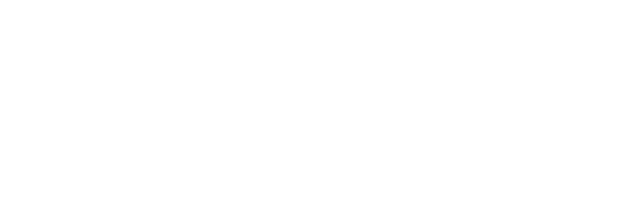
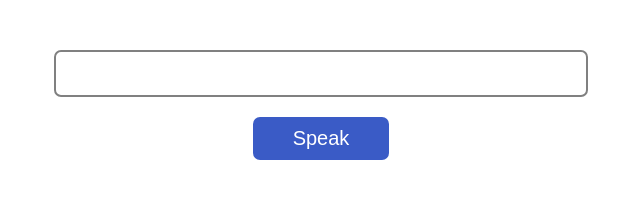
Before and after one commit to nitesh9109/text-to-speech, a plain HTML site: page index.html in a window 1280 px wide. Shown: the whole page, without its empty margins (319-959 px from the left). Drawn offline with Linux system fonts and the light colour scheme.

```diff
--- a/index.html
+++ b/index.html
@@ -1,12 +1,51 @@
 <!DOCTYPE html>
 <html lang="en">
-<head>
-    <meta charset="UTF-8">
-    <meta http-equiv="X-UA-Compatible" content="IE=edge">
-    <meta name="viewport" content="width=device-width, initial-scale=1.0">
+  <head>
+    <meta charset="UTF-8" />
+    <meta http-equiv="X-UA-Compatible" content="IE=edge" />
+    <meta name="viewport" content="width=device-width, initial-scale=1.0" />
     <title>Document</title>
-</head>
-<body>
+    <style>
+        #input{
+            width: 500px;
+            display: block;
+            margin: 50px auto;
+            margin-bottom: 20px;
+            padding: 10px 15px;
+            border-radius: 7px;
+            font-size: 20px;
+            border: 2px solid gray;
+            outline: none;
+        }
 
-</body>
+        #btn{
+            display: block;
+            margin: 0 auto;
+            padding: 10px 40px;
+            font-size: 20px;
+            background-color: rgb(58, 91, 198);
+            border: none;
+            border-radius: 7px;
+            color: white;
+            cursor: pointer;
+        }
+
+        #btn:hover{
+            background-color: rgb(40, 70, 171);
+        }
+    </style>
+  </head>
+  <body>
+    <input type="text" id="input" />
+    <input type="button" id="btn" value="Speak" />
+    <script>
+      let input = document.querySelector("#input");
+      let btn = document.querySelector("#btn");
+
+      btn.addEventListener("click", () => {
+        let x = new SpeechSynthesisUtterance(input.value);
+        speechSynthesis.speak(x);
+      });
+    </script>
+  </body>
 </html>
```
Also changed, not shown: node.js (line endings or trailing spaces).
